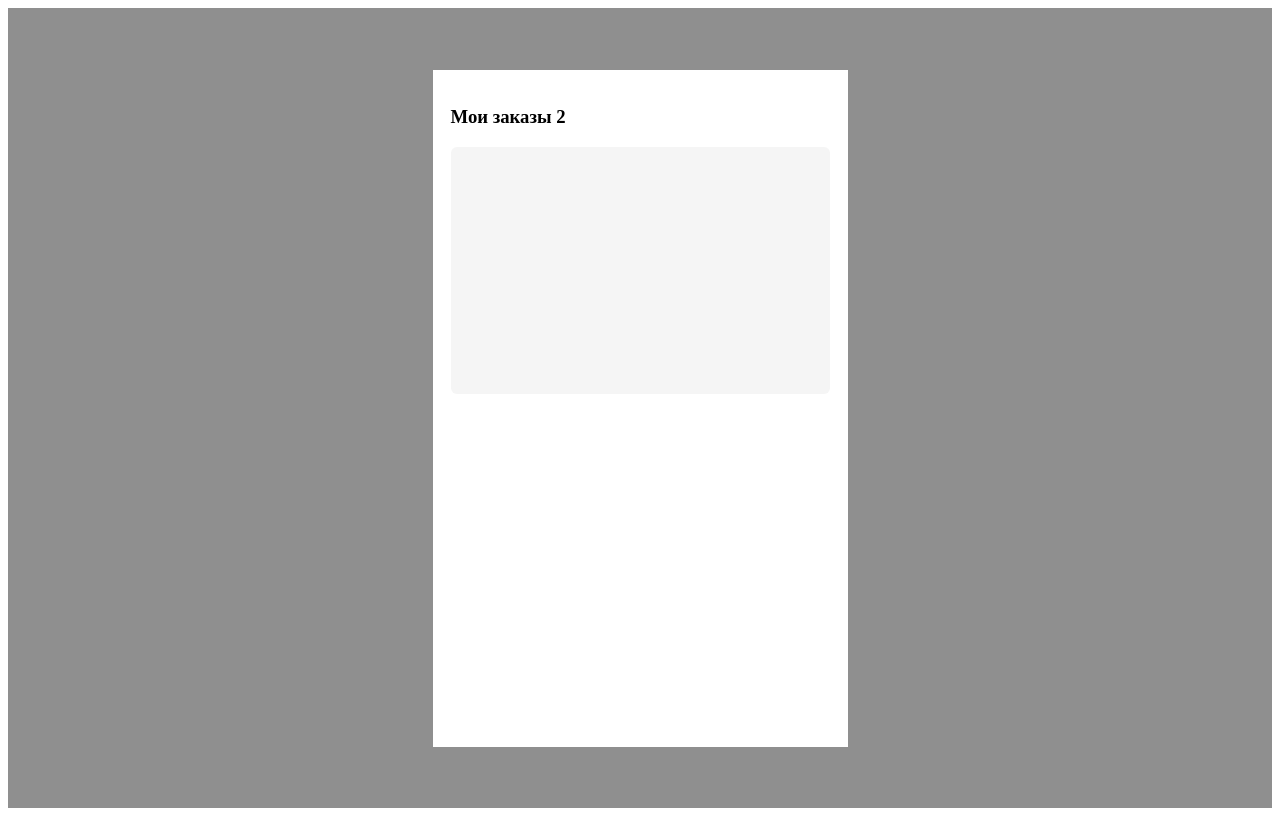
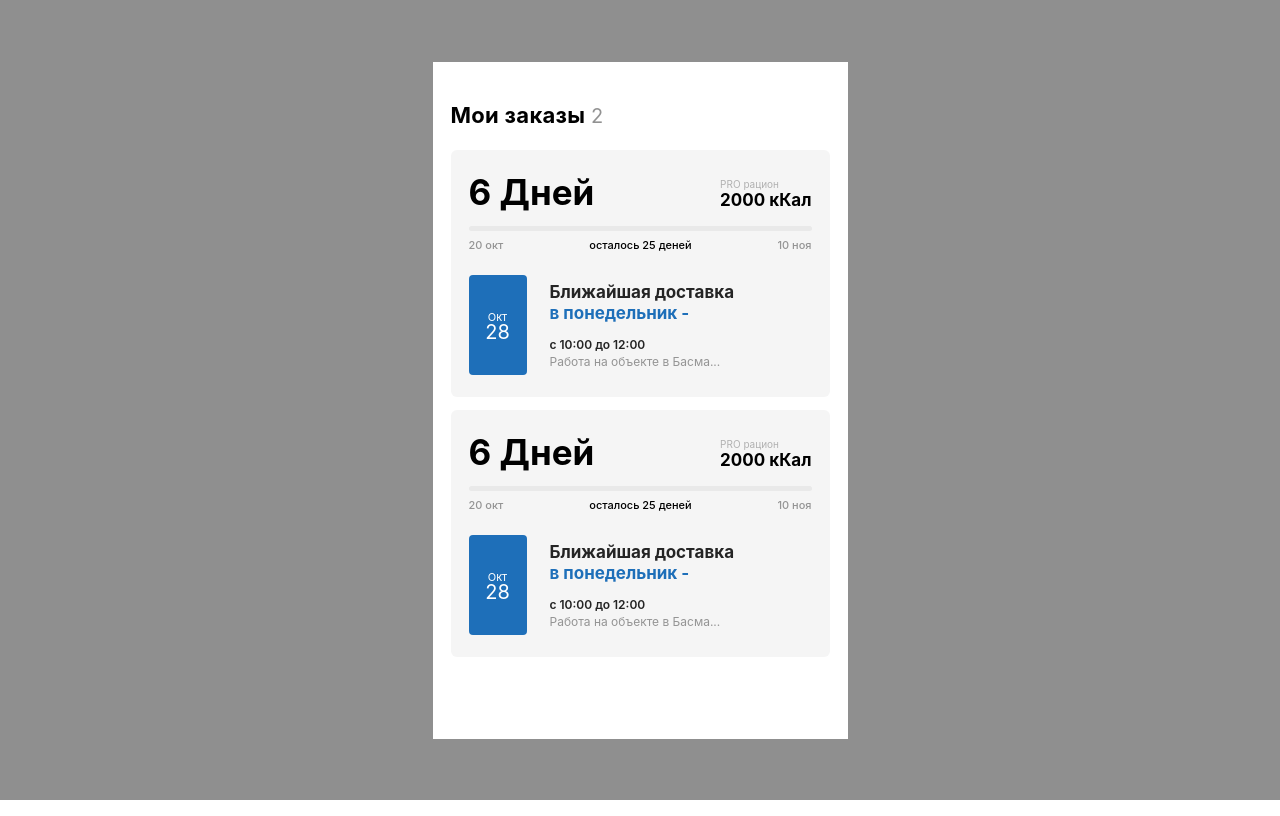
Before and after one commit to MatusVit/Vue-orders-task, a Vue app: page / in a window 1280 px wide. Built offline with nearby package versions, Linux system fonts and the light colour scheme.

Commit message:
feat: add layout for OrderCart

```diff
--- a/src/App.vue
+++ b/src/App.vue
@@ -28,8 +28,9 @@ export default {
 // todo ??? @import css framework
 
 .page-conteiner {
-  width: 415-36px;
-  height: 677-36px;
+  box-sizing: border-box;
+  width: 415px;
+  height: 677px;
   padding: 18px;
   background: #ffffff;
 }
--- a/src/components/HelloWorld.vue
+++ /dev/null
@@ -1,130 +0,0 @@
-<template>
-  <div class="hello">
-    <h1>{{ msg }}</h1>
-    <p>
-      For a guide and recipes on how to configure / customize this project,<br />
-      check out the
-      <a href="https://cli.vuejs.org" target="_blank" rel="noopener"
-        >vue-cli documentation</a
-      >.
-    </p>
-    <h3>Installed CLI Plugins</h3>
-    <ul>
-      <li>
-        <a
-          href="https://github.com/vuejs/vue-cli/tree/dev/packages/%40vue/cli-plugin-babel"
-          target="_blank"
-          rel="noopener"
-          >babel</a
-        >
-      </li>
-      <li>
-        <a
-          href="https://github.com/vuejs/vue-cli/tree/dev/packages/%40vue/cli-plugin-router"
-          target="_blank"
-          rel="noopener"
-          >router</a
-        >
-      </li>
-      <li>
-        <a
-          href="https://github.com/vuejs/vue-cli/tree/dev/packages/%40vue/cli-plugin-vuex"
-          target="_blank"
-          rel="noopener"
-          >vuex</a
-        >
-      </li>
-      <li>
-        <a
-          href="https://github.com/vuejs/vue-cli/tree/dev/packages/%40vue/cli-plugin-eslint"
-          target="_blank"
-          rel="noopener"
-          >eslint</a
-        >
-      </li>
-    </ul>
-    <h3>Essential Links</h3>
-    <ul>
-      <li>
-        <a href="https://vuejs.org" target="_blank" rel="noopener">Core Docs</a>
-      </li>
-      <li>
-        <a href="https://forum.vuejs.org" target="_blank" rel="noopener"
-          >Forum</a
-        >
-      </li>
-      <li>
-        <a href="https://chat.vuejs.org" target="_blank" rel="noopener"
-          >Community Chat</a
-        >
-      </li>
-      <li>
-        <a href="https://twitter.com/vuejs" target="_blank" rel="noopener"
-          >Twitter</a
-        >
-      </li>
-      <li>
-        <a href="https://news.vuejs.org" target="_blank" rel="noopener">News</a>
-      </li>
-    </ul>
-    <h3>Ecosystem</h3>
-    <ul>
-      <li>
-        <a href="https://router.vuejs.org" target="_blank" rel="noopener"
-          >vue-router</a
-        >
-      </li>
-      <li>
-        <a href="https://vuex.vuejs.org" target="_blank" rel="noopener">vuex</a>
-      </li>
-      <li>
-        <a
-          href="https://github.com/vuejs/vue-devtools#vue-devtools"
-          target="_blank"
-          rel="noopener"
-          >vue-devtools</a
-        >
-      </li>
-      <li>
-        <a href="https://vue-loader.vuejs.org" target="_blank" rel="noopener"
-          >vue-loader</a
-        >
-      </li>
-      <li>
-        <a
-          href="https://github.com/vuejs/awesome-vue"
-          target="_blank"
-          rel="noopener"
-          >awesome-vue</a
-        >
-      </li>
-    </ul>
-  </div>
-</template>
-
-<script>
-export default {
-  name: "HelloWorld",
-  props: {
-    msg: String
-  }
-};
-</script>
-
-<!-- Add "scoped" attribute to limit CSS to this component only -->
-<style scoped lang="scss">
-h3 {
-  margin: 40px 0 0;
-}
-ul {
-  list-style-type: none;
-  padding: 0;
-}
-li {
-  display: inline-block;
-  margin: 0 10px;
-}
-a {
-  color: #42b983;
-}
-</style>
--- /dev/null
+++ b/src/components/NearestDelivery.vue
@@ -0,0 +1,82 @@
+<template>
+  <div class="nearest-delivery">
+    <div class="nearest-delivery__date-block">
+      <div class="nearest-delivery__date-block__conteiner">
+        <p class="nearest-delivery__date-block__month">Окт</p>
+        <p class="nearest-delivery__date-block__day">28</p>
+      </div>
+    </div>
+
+    <div class="nearest-delivery__text-block">
+      <div class="nearest-delivery__text-block__title">
+        Ближайшая доставка<br />
+        <span class="base-color-text">в понедельник -</span>
+      </div>
+      <div class="nearest-delivery__text-block__subtitle">
+        <p class="nearest-delivery__text-block__subtitle__time">с 10:00 до 12:00</p>
+        <p class="nearest-delivery__text-block__subtitle__place">Работа на объекте в Басма...</p>
+      </div>
+    </div>
+  </div>
+</template>
+
+<style lang="scss" scoped>
+@import '@/styles/_variables.scss';
+
+.nearest-delivery {
+  display: flex;
+}
+
+.nearest-delivery__date-block {
+  width: 58px;
+  height: 100px;
+  display: flex;
+  justify-content: center;
+  align-items: center;
+  background: $base-color;
+  border-radius: 4px;
+  color: $text-white;
+  line-height: 15px;
+}
+
+.nearest-delivery__date-block__conteiner {
+  display: flex;
+  flex-direction: column;
+  text-align: center;
+}
+
+.nearest-delivery__date-block__month {
+  font-size: 11px;
+}
+.nearest-delivery__date-block__day {
+  font-size: 20px;
+}
+
+.nearest-delivery__text-block {
+  margin-left: 23px;
+  display: flex;
+  flex-direction: column;
+  justify-content: space-around;
+}
+
+.nearest-delivery__text-block__title {
+  font-weight: bold;
+  font-size: 17px;
+  line-height: 120%;
+  color: $text-dark;
+}
+
+.nearest-delivery__text-block__subtitle__time {
+  margin-bottom: 4px;
+  font-weight: 600;
+  font-size: 12px;
+  line-height: 13px;
+  color: $text-dark;
+}
+
+.nearest-delivery__text-block__subtitle__place {
+  font-size: 12px;
+  line-height: 13px;
+  color: $text-gray;
+}
+</style>
--- a/src/components/OrderCart.vue
+++ b/src/components/OrderCart.vue
@@ -1,11 +1,30 @@
 <template>
-  <div class="order-cart"></div>
+  <div class="order-cart">
+    <TitleOrder />
+    <NearestDelivery />
+  </div>
 </template>
+
+<script>
+import TitleOrder from './TitleOrder';
+import NearestDelivery from './NearestDelivery';
+
+export default {
+  components: {
+    TitleOrder,
+    NearestDelivery,
+  },
+};
+</script>
 
 <style lang="scss" scoped>
 .order-cart {
   width: 379px;
   height: 247px;
+  margin-bottom: 13px;
+  padding: 25px 18px 18px;
+  display: flex;
+  flex-direction: column;
 
   background: #f5f5f5;
   border-radius: 6px;
--- /dev/null
+++ b/src/components/ProgressBar.vue
@@ -0,0 +1,37 @@
+<template>
+  <div class="progress-bar">
+    <div class="progress-bar__line"></div>
+    <div class="progress-bar__data">
+      <p class="progress-bar__data__days">20 окт</p>
+      <p class="progress-bar__data__days progress-bar__data__days_center">осталось 25 деней</p>
+      <p class="progress-bar__data__days">10 ноя</p>
+    </div>
+  </div>
+</template>
+
+<style lang="scss" scoped>
+@import '@/styles/_variables.scss';
+
+.progress-bar__line {
+  height: 5.54px;
+  background: #e9e9e9;
+  border-radius: 4px;
+}
+
+.progress-bar__data {
+  margin-top: 7.75px;
+  display: flex;
+  justify-content: space-between;
+}
+
+.progress-bar__data__days {
+  font-weight: 500;
+  font-size: 11px;
+  line-height: 110%;
+  color: $text-gray;
+}
+
+.progress-bar__data__days_center {
+  color: $text-black;
+}
+</style>
--- /dev/null
+++ b/src/components/TitleOrder.vue
@@ -0,0 +1,62 @@
+<template>
+  <div class="title-order">
+    <div class="title-order__conteiner">
+      <p class="title-order__days">6 Дней</p>
+      <div class="title-order__ration">
+        <p class="title-order__ration__name">PRO рацион</p>
+        <p class="title-order__ration__calories">2000 кКал</p>
+      </div>
+    </div>
+
+    <ProgressBar />
+  </div>
+</template>
+
+<script>
+import ProgressBar from './ProgressBar';
+export default {
+  components: {
+    ProgressBar,
+  },
+};
+</script>
+
+<style lang="scss" scoped>
+.title-order {
+  margin-bottom: 24px;
+}
+
+.title-order__conteiner {
+  margin-bottom: 16px;
+  width: 100%;
+  display: flex;
+  justify-content: space-between;
+  align-items: center;
+}
+.title-order__days {
+  font-weight: bold;
+  font-size: 35px;
+  line-height: 100%;
+}
+.title-order__ration {
+  margin: 0;
+  min-width: 90px;
+  display: flex;
+  flex-direction: column;
+  justify-content: center;
+}
+
+.title-order__ration__name {
+  margin: 0;
+  font-size: 10px;
+  line-height: 16px;
+  color: #b1b1b1;
+}
+
+.title-order__ration__calories {
+  margin: 0;
+  font-size: 17px;
+  line-height: 16px;
+  font-weight: bold;
+}
+</style>
--- a/src/main.js
+++ b/src/main.js
@@ -1,12 +1,13 @@
-import Vue from "vue";
-import App from "./App.vue";
-import router from "./router";
-import store from "./store";
+import Vue from 'vue';
+import App from './App.vue';
+import router from './router';
+import store from './store';
+import './styles.scss';
 
 Vue.config.productionTip = false;
 
 new Vue({
   router,
   store,
-  render: h => h(App)
-}).$mount("#app");
+  render: (h) => h(App),
+}).$mount('#app');
--- /dev/null
+++ b/src/styles.scss
@@ -0,0 +1,19 @@
+@import "@/styles/_variables.scss";
+
+* {
+  box-sizing: border-box;
+  font-family: -apple-system, BlinkMacSystemFont, "Segoe UI", Roboto, Oxygen, Ubuntu, Cantarell, "Open Sans",
+    "Helvetica Neue", sans-serif;
+}
+
+p {
+  margin: 0;
+}
+
+body {
+  margin: 0;
+}
+
+.base-color-text {
+  color: $base-color;
+}
--- /dev/null
+++ b/src/styles/_variables.scss
@@ -0,0 +1,7 @@
+$base-color: #1e6fb9;
+$text-gray: #949494;
+$text-dark-gray: #3f3f3f;
+$text-dark: #242424;
+$text-light: #b1b1b1;
+$text-black: #000;
+$text-white: #fff;
--- a/src/views/OrderListPage.vue
+++ b/src/views/OrderListPage.vue
@@ -1,6 +1,12 @@
 <template>
   <div class="page-conteiner">
-    <h3 class="order-list__title">Мои заказы <span class="order-list__title__count">2</span></h3>
+    <h3 class="order-list__title">
+      Мои заказы
+      <span class="order-list__title__count">
+        2
+      </span>
+    </h3>
+    <OrderCart />
     <OrderCart />
   </div>
 </template>
@@ -11,4 +17,23 @@ export default {
   components: { OrderCart },
 };
 </script>
-<style lang="scss"></style>
+<style lang="scss" scoped>
+.order-list__title {
+  // font-family: 'SF Pro Rounded';
+  font-style: normal;
+  font-weight: bold;
+  font-size: 22px;
+  line-height: 26px;
+  letter-spacing: 0.3px;
+}
+
+.order-list__title__count {
+  // font-family: 'SF Pro Display';
+  font-style: normal;
+  font-weight: normal;
+  font-size: 20px;
+  line-height: 16px;
+
+  color: #929292;
+}
+</style>
```
Also changed, not shown: 1 other file (tests, documents, lock files or other folders).
